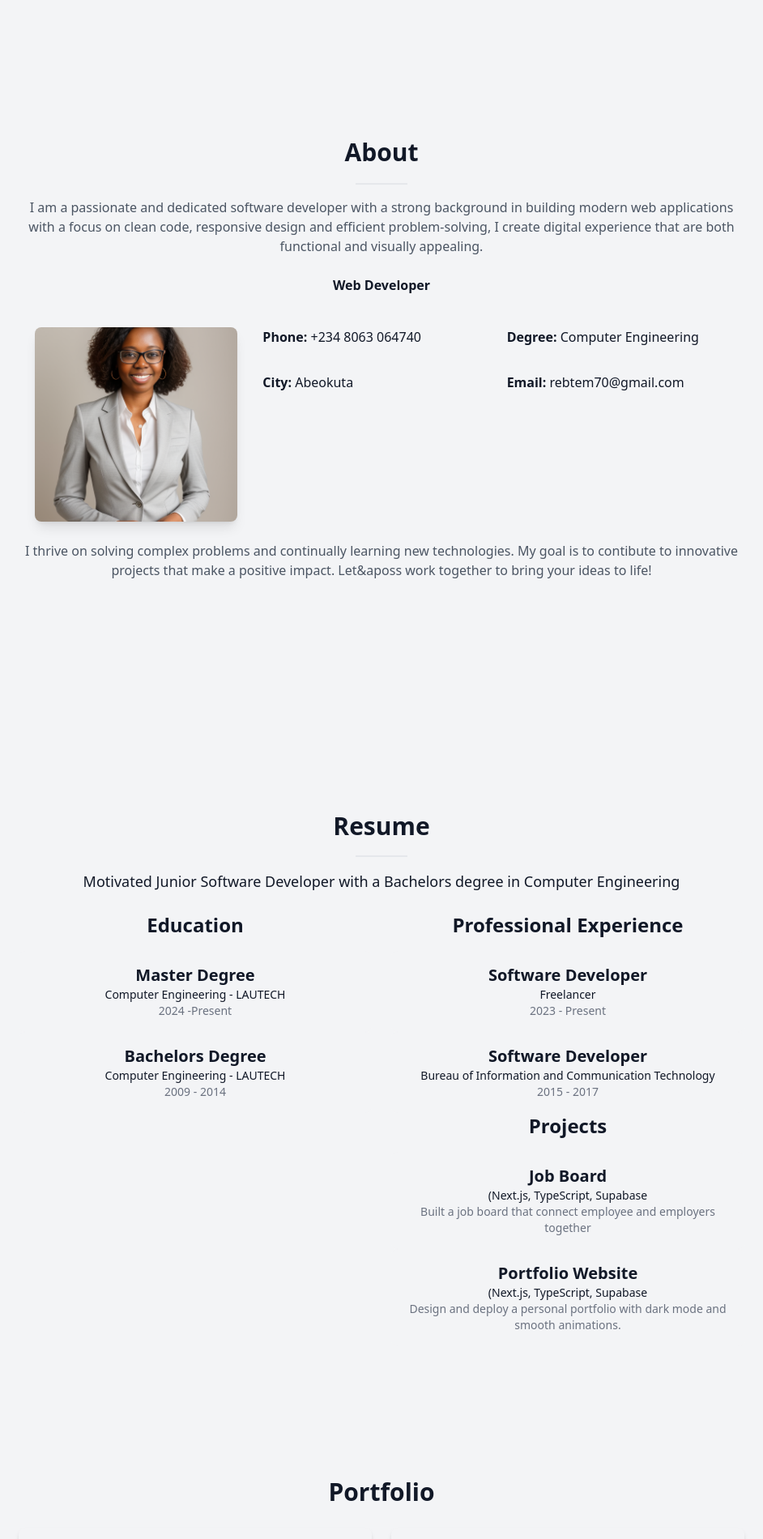
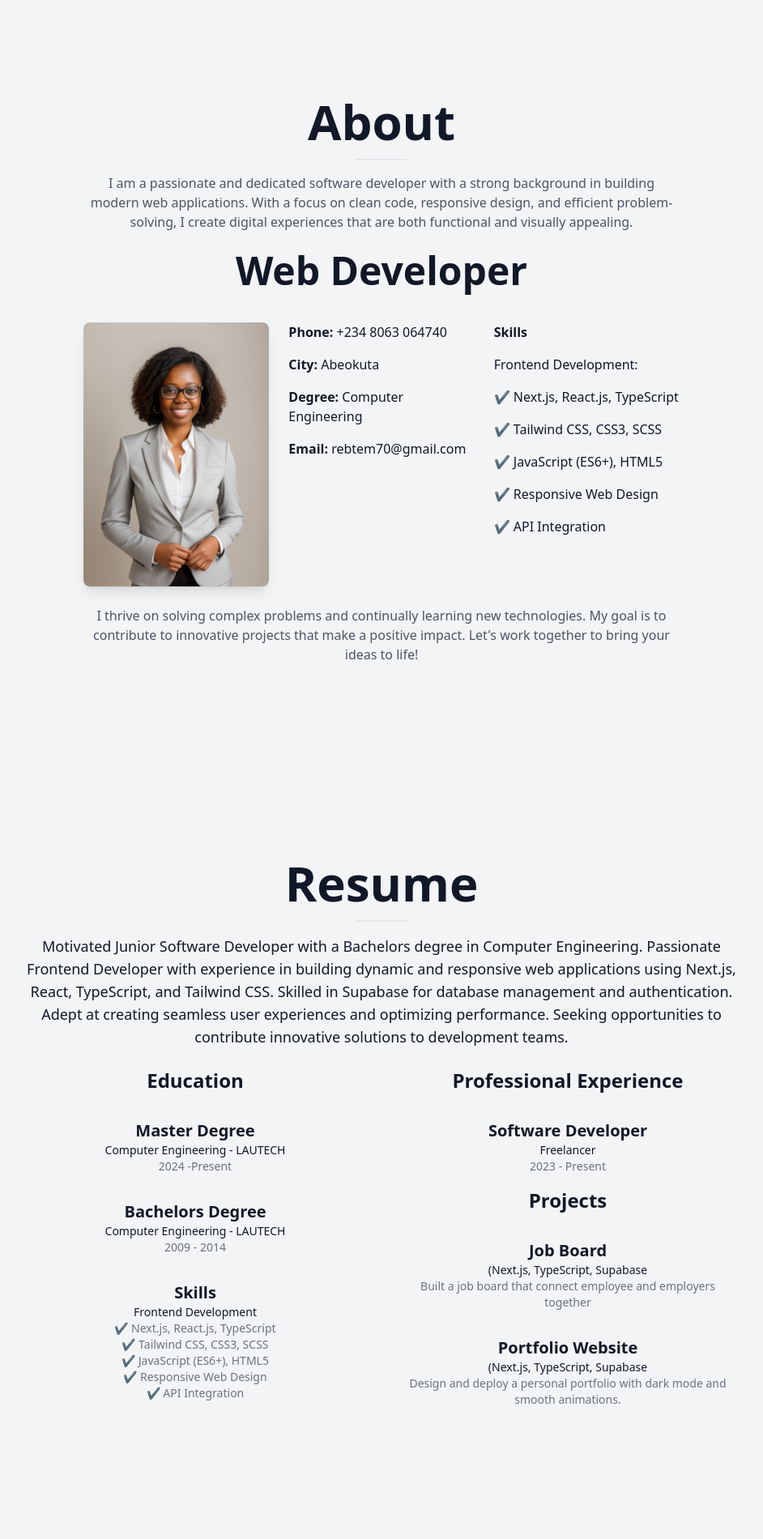
Before and after one commit to Rebtem/portfolio-site, a Next.js app: page / in a window 1280 px wide. Shown: the part 840-2740 px from the top of the page at 81% size, without its empty margins (169-1111 px from the left). Built offline with nearby package versions, Linux system fonts and the light colour scheme; no server answers.

Commit message:
update portfolio with new changes

```diff
--- a/app/about/page.tsx
+++ b/app/about/page.tsx
@@ -3,38 +3,55 @@ import Image from "next/image";
 const About = () => {
     return (
         <section id="about" className="py-20 text-center grid place-items-center min-h-screen">
-            <div className="w-[70%]">
-                <h2 className="text-8x1 font-bold lg:text-[30px]">About</h2>
+            <div className="w-full max-w-3xl px-4">
+                <h2 className="text-3xl sm:text-4xl md:text-5xl lg:text-6xl font-bold">About</h2>
                 <div className="border-b-2 w-16 mx-auto my-4"></div>
 
-                <p className="text-center text-gray-600 dark:text-gray-300 mt-4"> I am a passionate and dedicated software
-                    developer with a strong background in building modern web applications with a focus on clean code,
-                    responsive design and efficient problem-solving, I create digital experience that are both
-                    functional and visually appealing.</p>
+                <p className="text-center text-gray-600 dark:text-gray-300 mt-4">
+                    I am a passionate and dedicated software developer with a strong background in building modern web applications.
+                    With a focus on clean code, responsive design, and efficient problem-solving, I create digital experiences that are both functional and visually appealing.
+                </p>
 
-                <h3 className="text-5x1 mt-6 mb-10 font-semibold">Web Developer</h3>
-                <div className="grid grid-cols-3 gap-2 mt-4">
-                    <div> <Image src="/5.png" alt="Profile"
-                        width={250} height={250} className="rounded-lg shadow-lg w-50 h-60 object-cover ml-5" /></div>
+                <h3 className="text-2xl sm:text-3xl lg:text-5xl mt-6 mb-10 font-semibold">Web Developer</h3>
 
-                    <div className="text-left space-y-8">
+                <div className="grid grid-cols-1 md:grid-cols-3 gap-6 mt-4">
+                    <div className="flex justify-center">
+                        <Image
+                            src="/5.png"
+                            alt="Profile"
+                            width={250}
+                            height={250}
+                            className="rounded-lg shadow-lg w-full max-w-[250px] h-auto object-cover"
+                        />
+                    </div>
 
-                        <p ><strong>Phone: </strong> +234 8063 064740</p>
-                        <p><strong>City:  </strong> Abeokuta</p>
-                    </div>
-                    <div className="text-left space-y-8">
-
+                    <div className="text-left space-y-4">
+                        <p><strong>Phone: </strong> +234 8063 064740</p>
+                        <p><strong>City: </strong> Abeokuta</p>
                         <p><strong>Degree:</strong> Computer Engineering</p>
                         <p><strong>Email:</strong> rebtem70@gmail.com</p>
                     </div>
+
+                    <div className="text-left space-y-4">
+                        <p><strong>Skills</strong></p>
+                        <p>Frontend Development:</p>
+                        <p>✔️ Next.js, React.js, TypeScript</p>
+                        <p>✔️ Tailwind CSS, CSS3, SCSS</p>
+                        <p>✔️ JavaScript (ES6+), HTML5</p>
+                        <p>✔️ Responsive Web Design</p>
+                        <p>✔️ API Integration</p>
+
+                    </div>
                 </div>
+
                 <p className="text-center text-gray-600 dark:text-gray-300 mt-6">
-                    I thrive on solving complex problems and continually learning new technologies. My goal is to contibute to
-                    innovative projects that make a positive impact. Let&aposs work together to bring your ideas to life!
+                    I thrive on solving complex problems and continually learning new technologies.
+                    My goal is to contribute to innovative projects that make a positive impact.
+                    Let's work together to bring your ideas to life!
                 </p>
             </div>
         </section>
     );
+};
 
-};
 export default About;
--- a/app/components/ContactForm.tsx
+++ b/app/components/ContactForm.tsx
@@ -22,18 +22,25 @@ export default function ContactForm() {
 };
 return (
     <form onSubmit={handleSubmit}
-    className="space-y-4 bg-gray-100">
-    <input type="text" name="name"  placeholder="Enter your name" onChange={handleChange} value={formData.name}
-    className="w-full p-2 rounded-md bg-white dark:bg-gray-700" />
-    <input type="text" name="email" placeholder="Enter your email" onChange={handleChange} value={formData.email}
-    className="w-full p-2 rounded-md bg-white dark:bg-gray-700" />
+    className="space-y-4 bg-gray-100 dark:bg-gray-800 p-6 rounded-lg max-w-lg mx-auto w-full">
+    <input type="text"
+    name="name"  placeholder="Enter your name" onChange={handleChange}
+    value={formData.name}
+     className="w-full p-3 text-lg rounded-md bg-white dark:bg-gray-700 border border-gray-300 dark:border-gray-600
+     focus:ring-2 focus:ring-blue-500 outline-none"/>
+
+    <input type="text" name="email"
+    placeholder="Enter your email" onChange={handleChange} value={formData.email}
+     className="w-full p-3 text-lg rounded-md bg-white dark:bg-gray-700 border border-gray-300 dark:border-gray-600
+     focus:ring-2 focus:ring-blue-500 outline-none"/>
     <input type="text" name="subject" placeholder="Enter subject" onChange={handleChange} value={formData.subject}
-    className="w-full p-2 rounded-md bg-white dark:bg-gray-700" />
+     className="w-full p-3 text-lg rounded-md bg-white dark:bg-gray-700 border border-gray-300 dark:border-gray-600
+      focus:ring-2 focus:ring-blue-500 outline-none" />
 
     <textarea name="message" placeholder="Enter your message" onChange={handleChange} value={formData.message}
-    className="w-full p-2 rounded-md bg-white dark:bg-gray-700 h-24"></textarea>
+     className="w-full p-3 text-lg rounded-md bg-white dark:bg-gray-700 border border-gray-300 dark:border-gray-600 focus:ring-2 focus:ring-blue-500 outline-none"></textarea>
 
-    <button className="bg-blue-500 text-white px-4 py-2 rounded-md">
+    <button className="w-full bg-blue-500 text-white px-4 py-3 rounded-md text-lg font-semibold hover:bg-blue-600 transition-all">
         Submit
     </button>
 </form>
--- a/app/components/Navbar.tsx
+++ b/app/components/Navbar.tsx
@@ -1,18 +1,35 @@
 "use client"
 import Link from "next/link";
-import { useState } from "react";
+import { useState, useEffect } from "react";
 import { FiHome, FiUser, FiFileText, FiBriefcase, FiServer, FiMail } from "react-icons/fi";
 import { BsSun, BsMoon } from "react-icons/bs";
+import { GiHamburgerMenu } from "react-icons/gi";
 
 
 const Navbar = () => {
     const [darkmode, setdarkMode] = useState(false);
+    const [menuOpen, setMenuOpen] = useState(false);
 
     const toggleDarkMode = ( ) => {
       setdarkMode(!darkmode);
-
       document.documentElement.classList.toggle("dark");
     };
+
+    const toggleMenu = () => {
+      setMenuOpen(!menuOpen);
+  };
+
+  // Close menu when clicking outside
+  useEffect(() => {
+    const handleOutsideClick = (event: MouseEvent) => {
+        if (!document.getElementById("mobile-menu")?.contains(event.target as Node) && menuOpen) {
+            setMenuOpen(false);
+        }
+    };
+    document.addEventListener("mousedown", handleOutsideClick);
+    return () => document.removeEventListener("mousedown", handleOutsideClick);
+}, [menuOpen]);
+
 
     const menuItems = [
       {name: "Home", icon: <FiHome  size={35}/>, href:"#home"},
@@ -23,23 +40,44 @@ const Navbar = () => {
       {name: "Contact", icon: <FiMail size={35}/>, href: "#contact"},
     ];
     return (
-      <nav className="fixed left-0 top-0 h-full w-16 flex flex-col bg-black bg-opacity-50 dark:bg-gray-900 z-50 text-white items-center py-5">
-        <div className="mb-10 text-4xl font-bold">RT</div>
+      <nav className="fixed top-0 left-0 w-full bg-black bg-opacity-50 dark:bg-gray-900 text-white z-50 px-4 py-3 flex justify-between items-center md:h-full md:w-16 md:flex-col">
+            <div className="text-2xl font-bold md:mb-10">RT</div>
+
+        {/* Hamburger Menu for Mobile */}
+            <button onClick={toggleMenu} className="md:hidden text-2xl">
+                <GiHamburgerMenu />
+            </button>
+
+            {/* Mobile Menu */}
+            <div
+                id="mobile-menu"
+                className={`fixed top-0 left-0 h-full w-64 bg-black bg-opacity-90 transform ${menuOpen ? "translate-x-0" : "-translate-x-full"} transition-transform duration-300 md:hidden flex flex-col items-center space-y-4 pt-16`}
+            >
                 {menuItems.map((item, index) => (
-          <Link key={index} href={item.href} className="relative group my-4">
-            <div className="flex flex-col items-center cursor-pointer" >
+                    <Link key={index} href={item.href} className="w-full text-center py-3 hover:bg-gray-700">
+                        {item.name}
+                    </Link>
+                ))}
+            </div>
+
+            {/* Sidebar for Desktop */}
+            <div className="hidden md:flex md:flex-col md:items-center md:space-y-4">
+                {menuItems.map((item, index) => (
+                    <Link key={index} href={item.href} className="relative group my-2 md:my-4">
+                        <div className="flex flex-col items-center cursor-pointer">
                             {item.icon}
-              <span className="absolute left-14 bg-gray-800 dark:bg-gray-700 px-2 py-1 rounded-md opacity-0 group-hover:opacity-100
-              transition">{item.name}
+                            <span className="absolute left-14 bg-gray-800 dark:bg-gray-700 px-2 py-1 rounded-md opacity-0 group-hover:opacity-100 transition">
+                                {item.name}
                             </span>
                         </div>
                     </Link>
                 ))}
-        <button onClick={toggleDarkMode} className="mt-auto p-2">
+            </div>
+
+            <button onClick={toggleDarkMode} className="p-2 md:mt-auto">
                 {darkmode ? <BsSun /> : <BsMoon />}
             </button>
         </nav>
-
     );
 };
 
--- a/app/contact/page.tsx
+++ b/app/contact/page.tsx
@@ -2,7 +2,7 @@ import ContactForm from "../components/ContactForm";
 const Contact = () => {
     return (
         <section id="contact" className="py-20 text-center">
-            <h2 className="text-7xl font-bold lg:text-[35px]">Contact</h2>
+            <h2 className="text-3xl sm:text-4xl md:text-5xl lg:text-6xl font-bold">Contact</h2>
             <div className="border-b-2 w-16 mx-auto my-4"></div>
 
             <p className="text-lg">Get in touch with me.</p>
--- a/app/portfolio/page.tsx
+++ b/app/portfolio/page.tsx
@@ -51,7 +51,7 @@ const Portfolio = () => {
     return (
         <section id="portfolio" className="py-29 text-center grid place-items-center min-h-screen">
             <div className="w-[70%]">
-                <h2 className="text-4xl font-bold lg:text-[30px]">Portfolio</h2>
+                <h2 className="text-3xl sm:text-4xl md:text-5xl lg:text-6xl font-bold">Portfolio</h2>
                 <div className="border-b-2w-16 mx-auto my-4" ></div>
 
                 <div className="grid md:grid-cols-2 gap-6 mt-6">
--- a/app/resume/page.tsx
+++ b/app/resume/page.tsx
@@ -6,9 +6,11 @@ const Resume: FC = () => {
   return (
     <section id="resume" className="py-20 text-center grid place-items-center min-h-screen">
       <div className="w-[70%]">
-        <h2 className="text-4xl font-bold lg:text-[30px]">Resume</h2>
+        <h2 className="text-3xl sm:text-4xl md:text-5xl lg:text-6xl font-bold">Resume</h2>
         <div className="border-b-2 w-16 mx-auto my-4"></div>
-        <p className="text-lg">Motivated Junior Software Developer with a Bachelors degree in Computer Engineering</p>
+        <p className="text-lg">Motivated Junior Software Developer with a Bachelors degree in Computer Engineering.
+        Passionate Frontend Developer with experience in building dynamic and responsive web applications using Next.js, React, TypeScript, and Tailwind CSS. Skilled in Supabase for database management and authentication. Adept at creating seamless user experiences and optimizing performance.
+        Seeking opportunities to contribute innovative solutions to development teams.</p>
         <div className="grid grid-cols-2 gap-6 mt-6">
           <div>
             <h3 className="text-2xl font-semibold mb-4">Education</h3>
@@ -23,6 +25,16 @@ const Resume: FC = () => {
               <p className="text-sm">Computer Engineering - LAUTECH</p>
               <p className="text-sm text-gray-500 dark:text-gray-400">2009 - 2014 </p>
             </div>
+
+            <div className="bg-gray-100 dark:bg-gray-800 p-4 rounded-lg">
+            <h4 className="text-xl font-bold"> Skills</h4>
+              <p className="text-sm">Frontend Development</p>
+              <p className="text-sm text-gray-500 dark:text-gray-400">✔️ Next.js, React.js, TypeScript </p>
+              <p className="text-sm text-gray-500 dark:text-gray-400">✔️ Tailwind CSS, CSS3, SCSS</p>
+              <p className="text-sm text-gray-500 dark:text-gray-400">✔️ JavaScript (ES6+), HTML5</p>
+              <p className="text-sm text-gray-500 dark:text-gray-400">✔️ Responsive Web Design</p>
+              <p className="text-sm text-gray-500 dark:text-gray-400">✔️ API Integration</p>
+                    </div>
           </div>
 
           <div>
@@ -31,12 +43,6 @@ const Resume: FC = () => {
               <h4 className="text-xl font-bold">Software Developer</h4>
               <p className="text-sm">Freelancer</p>
               <p className="text-sm text-gray-500 dark:text-gray-400">2023 - Present</p>
-            </div>
-
-            <div className="bg-gray-100 dark:bg-gray-800 p-4 rounded-lg">
-              <h4 className="text-xl font-bold">Software Developer</h4>
-              <p className="text-sm">Bureau of Information and Communication Technology </p>
-              <p className="text-sm text-gray-500 dark:text-gray-400">2015 - 2017</p>
             </div>
 
 
--- a/app/services/page.tsx
+++ b/app/services/page.tsx
@@ -19,7 +19,7 @@ const Services = () => {
     return (
         <section id="services" className="py-20 text-center grid place-items-center min-h-screen">
             <div className="w-[70%]">
-            <h2 className="text-6xl font-bold lg:text-[30px]">Services</h2>
+            <h2 className="text-3xl sm:text-4xl md:text-5xl lg:text-6xl font-bold">Services</h2>
             <div className="border-b-2 w-16 mx-auto my-4 text-blue h-4"></div>
 
             <p className="text-lg">Here are some of the services i offer</p>
```
Lines whose indentation alone changed are shown as unchanged.
